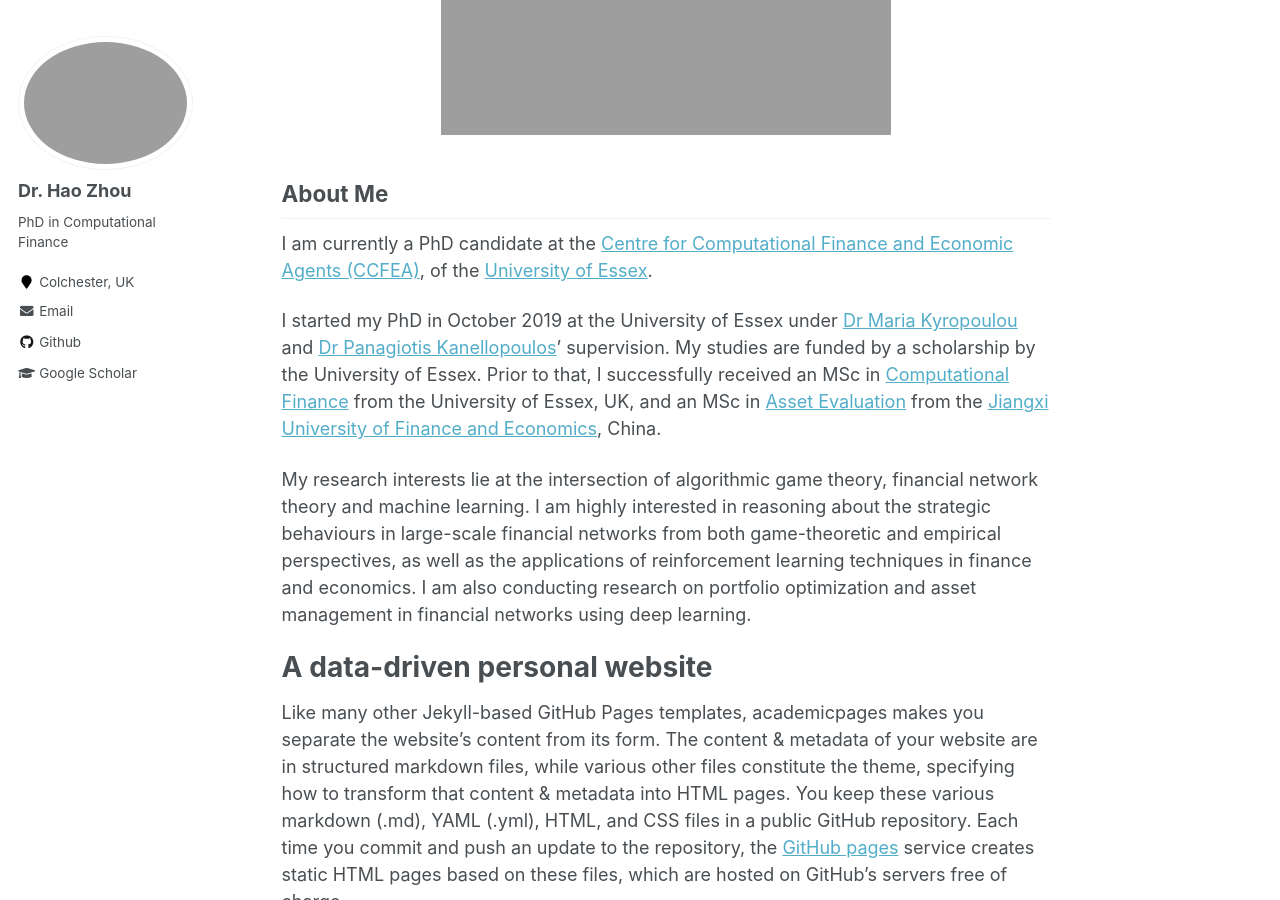
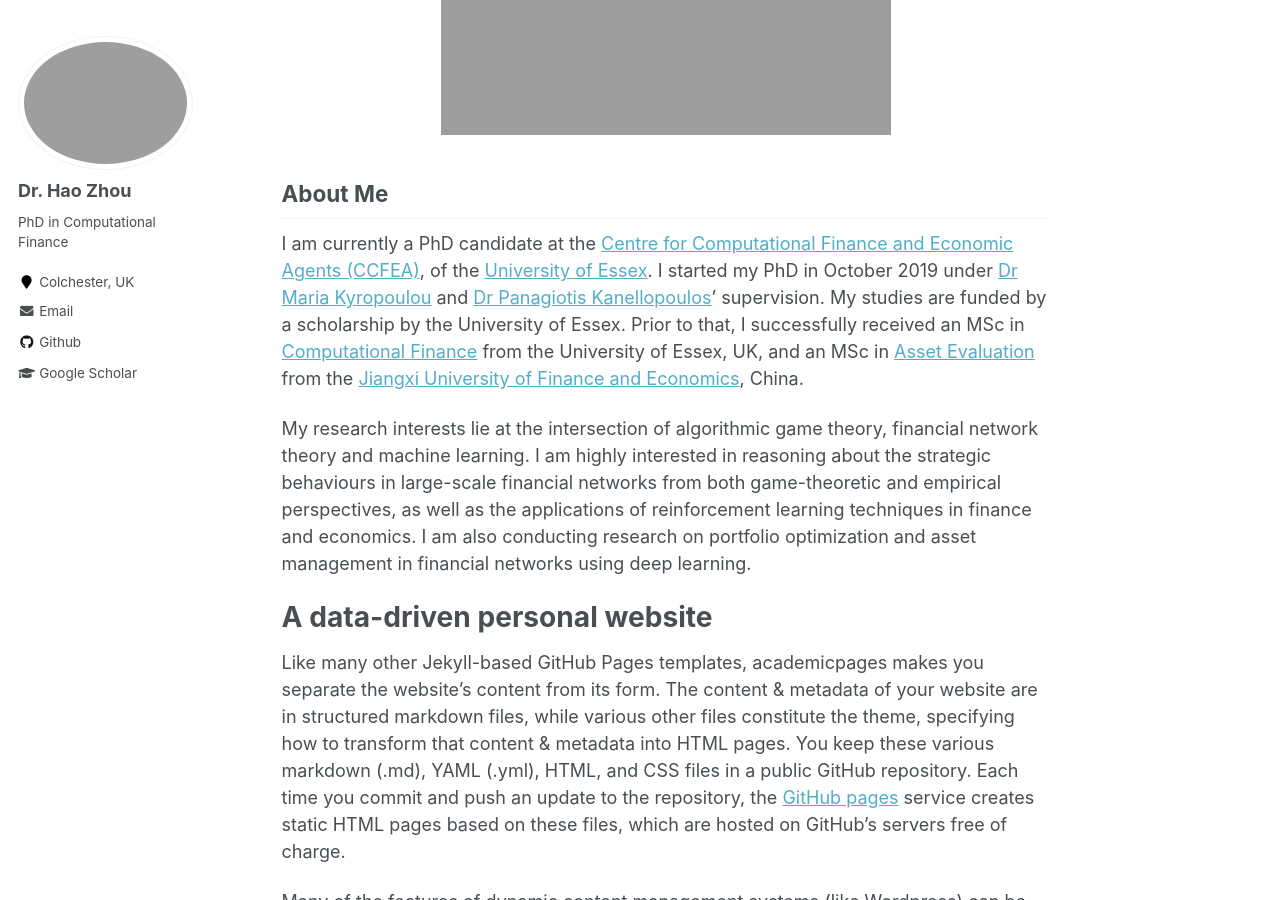
Before and after one commit to HaoZhou-Jack/HaoZhou-Jack.github.io, a Jekyll site: the page built from _pages/about.md, in a window 1280 px wide and 900 px high, scrolled down 335 px. Built offline with Jekyll 4.4.1, drawn with Linux system fonts in a browser that asks for light colours.

Commit message:
modify at github

```diff
--- a/_pages/about.md
+++ b/_pages/about.md
@@ -13,9 +13,7 @@ redirect_from:
 </p>
 
 ## About Me ##
-I am currently a PhD candidate at the [Centre for Computational Finance and Economic Agents (CCFEA)](https://www.google.com/search?q=ccfea&oq=ccfea&aqs=chrome.0.69i59j0i30j0i10i30i625j0i30i625l2j0i30j69i59j69i61.1477j0j7&sourceid=chrome&ie=UTF-8), of the [University of Essex](https://www.essex.ac.uk/).
-
-I started my PhD in October 2019 at the University of Essex under [Dr Maria Kyropoulou](https://www.essex.ac.uk/people/kyrop21400/maria-kyropoulou) and [Dr Panagiotis Kanellopoulos](https://www.essex.ac.uk/people/kanel33803/panagiotis-kanellopoulos)' supervision. My studies are funded by a scholarship by the University of Essex. Prior to that, I successfully received an MSc in [Computational Finance](https://www.essex.ac.uk/courses/pg00496/1/msc-computational-finance) from the University of Essex, UK, and an MSc in [Asset Evaluation](http://econ.jxufe.edu.cn/news-show-2051.html) from the [Jiangxi University of Finance and Economics](http://www.jxufe.edu.cn/), China.
+I am currently a PhD candidate at the [Centre for Computational Finance and Economic Agents (CCFEA)](https://www.google.com/search?q=ccfea&oq=ccfea&aqs=chrome.0.69i59j0i30j0i10i30i625j0i30i625l2j0i30j69i59j69i61.1477j0j7&sourceid=chrome&ie=UTF-8), of the [University of Essex](https://www.essex.ac.uk/). I started my PhD in October 2019 under [Dr Maria Kyropoulou](https://www.essex.ac.uk/people/kyrop21400/maria-kyropoulou) and [Dr Panagiotis Kanellopoulos](https://www.essex.ac.uk/people/kanel33803/panagiotis-kanellopoulos)' supervision. My studies are funded by a scholarship by the University of Essex. Prior to that, I successfully received an MSc in [Computational Finance](https://www.essex.ac.uk/courses/pg00496/1/msc-computational-finance) from the University of Essex, UK, and an MSc in [Asset Evaluation](http://econ.jxufe.edu.cn/news-show-2051.html) from the [Jiangxi University of Finance and Economics](http://www.jxufe.edu.cn/), China.
 
 
  My research interests lie at the intersection of algorithmic game theory, financial network theory and machine learning. I am highly interested in reasoning about the strategic behaviours in large-scale financial networks from both game-theoretic and empirical perspectives, as well as the applications of reinforcement learning techniques in finance and economics. I am also conducting research on portfolio optimization and asset management in financial networks using deep learning.
```
